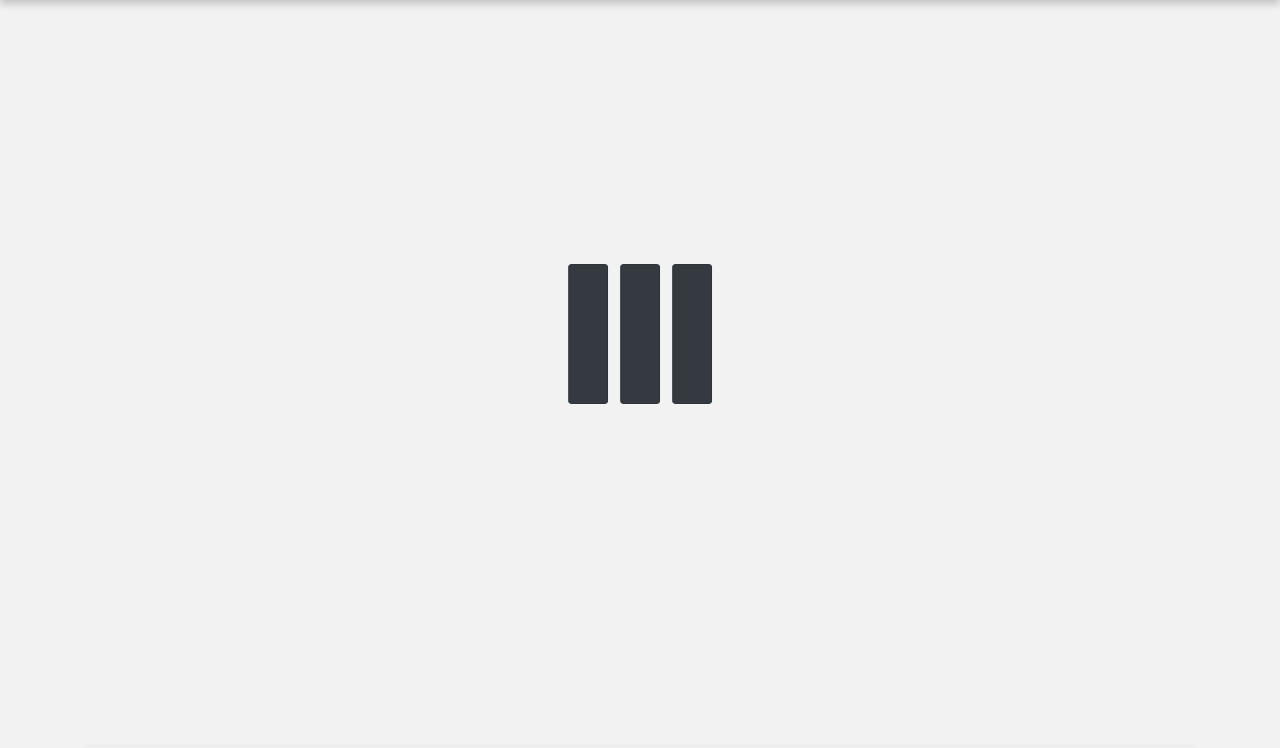
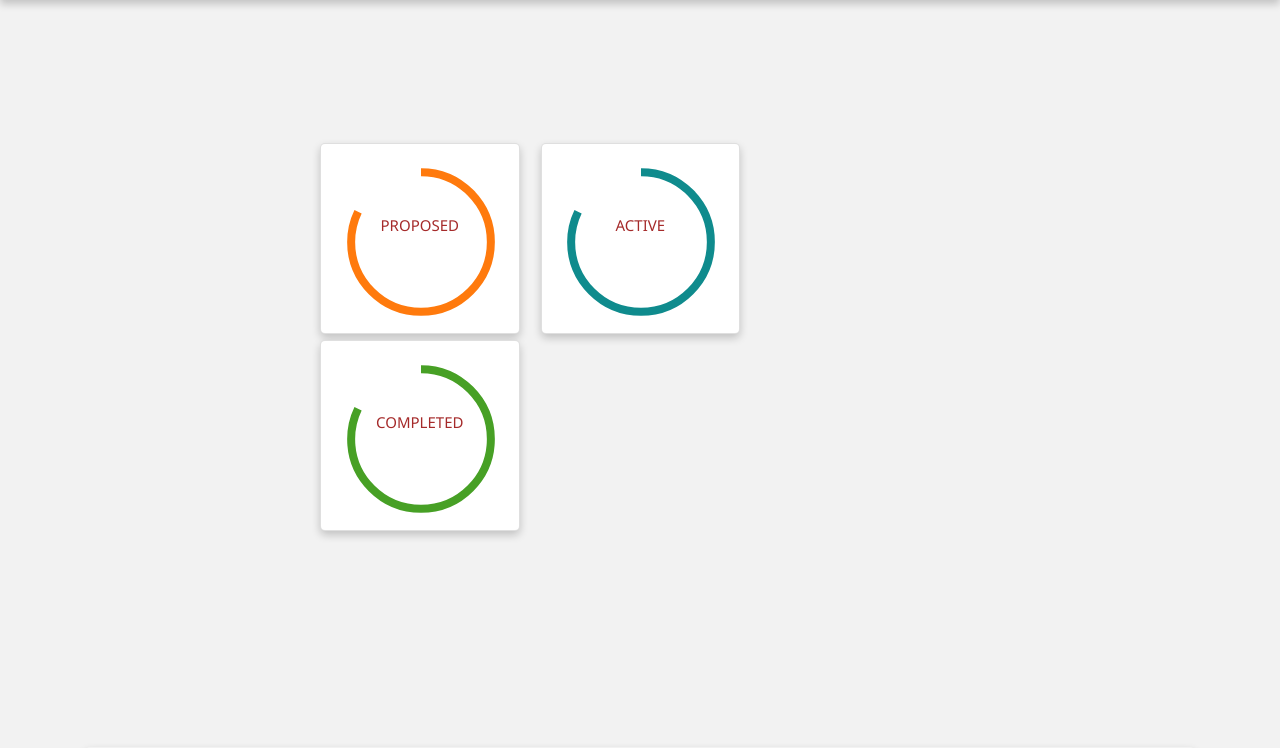
Before and after one commit to afieqhamieza/Project-Management, a Django app: page / in a window 1280 px wide. Shown: the part 63-811 px from the top of the page. Run offline with Django 3.2, Linux system fonts and the light colour scheme; some libraries are stand-ins or nearby versions.

Commit message:
cards and hardcode doughnut charts looks nice

```diff
--- a/ee/homepage/static/css/homepage.css
+++ b/ee/homepage/static/css/homepage.css
@@ -23,6 +23,10 @@
 
 .first3 {
     display: inline-block;
+    background-color: white;
+    box-shadow: 0 4px 8px 0 rgba(0, 0, 0, 0.2);
+    transition: 0.3s;
+    border-radius: 5px;
 }
 
 .centerContent {
@@ -36,38 +40,62 @@
 
 /* doughnut styling */
 
-.donutContainer {
+.item {
     position: relative;
     float: left;
+    margin-bottom: 10px;
 }
 
-.donutContainer h2 {
+.item h2 {
     text-align: center;
     position: absolute;
     line-height: 125px;
     width: 100%;
-    margin-bottom: 100px;
 }
 
 svg {
+    -webkit-transform: rotate(-90deg);
     transform: rotate(-90deg);
 }
 
-.donut {
+.circle_animation {
     stroke-dasharray: 440;
-    -webkit-animation: donut 1s ease-out forwards;
-    animation: donut 1s ease-out forwards;
+    /* this value is the pixel circumference of the circle */
+    stroke-dashoffset: 440;
 }
 
-@-webkit-keyframes donut {
-    from {
-        stroke-dashoffset: 440;
+.html .circle_animation {
+    -webkit-animation: html 1s ease-out forwards;
+    animation: html 1s ease-out forwards;
+}
+
+.css .circle_animation {
+    -webkit-animation: css 1s ease-out forwards;
+    animation: css 1s ease-out forwards;
+}
+
+@-webkit-keyframes html {
+    to {
+        stroke-dashoffset: 80;
+        /* 50% would be 220 (half the initial value specified above) */
     }
 }
 
-@keyframes donut {
-    from {
-        stroke-dashoffset: 440;
+@keyframes html {
+    to {
+        stroke-dashoffset: 80;
+    }
+}
+
+@-webkit-keyframes css {
+    to {
+        stroke-dashoffset: 160;
+    }
+}
+
+@keyframes css {
+    to {
+        stroke-dashoffset: 160;
     }
 }
 
--- a/ee/homepage/templates/homepage.html
+++ b/ee/homepage/templates/homepage.html
@@ -10,21 +10,45 @@
 <body>
     <div class="parallax">
         <div class="center">
-            <div class="first3 card bg-dark text-white">
+            <div class="first3 card text-white">
                 <div class="card-body centerContent ">
-
+                    <div class="item html">
+                        <h2 style="color: brown; font-size: 15px;">PROPOSED</h2>
+                        <svg width="160" height="160" xmlns="http://www.w3.org/2000/svg">
+                         <g>
+                          <title>Layer 1</title>
+                          <circle class="circle_animation" r="69.85699" cy="81" cx="81" stroke-width="8" stroke="#FF7A0D" fill="none"/>
+                         </g>
+                        </svg>
+                    </div>
                 </div>
             </div>
-            &nbsp;
-            <div class="first3 card bg-dark text-white ">
+            &nbsp; &nbsp;
+            <div class="first3 card text-white ">
                 <div class="card-body centerContent ">
-
+                    <div class="item html">
+                        <h2 style="color: brown; font-size: 15px;">ACTIVE</h2>
+                        <svg width="160" height="160" xmlns="http://www.w3.org/2000/svg">
+                         <g>
+                          <title>Layer 1</title>
+                          <circle class="circle_animation" r="69.85699" cy="81" cx="81" stroke-width="8" stroke="#0F8B8D" fill="none"/>
+                         </g>
+                        </svg>
+                    </div>
                 </div>
             </div>
-            &nbsp;
-            <div class="first3 card bg-dark text-white ">
+            &nbsp;&nbsp;&nbsp;
+            <div class="first3 card text-white ">
                 <div class="card-body centerContent ">
-
+                    <div class="item html">
+                        <h2 style="color: brown; font-size: 15px;">COMPLETED</h2>
+                        <svg width="160" height="160" xmlns="http://www.w3.org/2000/svg">
+                         <g>
+                          <title>Layer 1</title>
+                          <circle class="circle_animation" r="69.85699" cy="81" cx="81" stroke-width="8" stroke="#47a025" fill="none"/>
+                         </g>
+                        </svg>
+                    </div>
                 </div>
             </div>
         </div>
```
